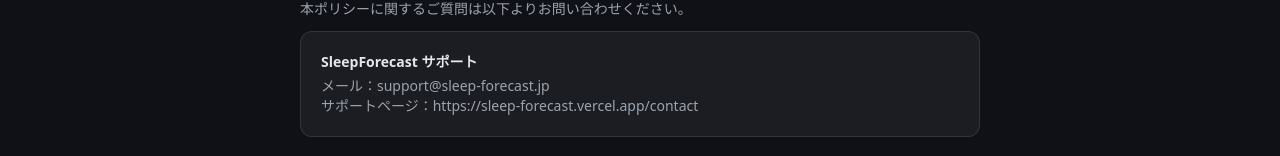
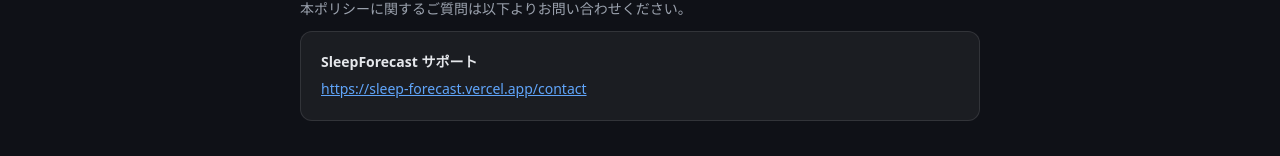
Before and after one commit to zkxymzji2nreuzz-boop/sleep-forecast, a Next.js app: page /privacy in a window 1280 px wide. Shown: the part 1809-1965 px from the top of the page. Built offline with nearby package versions, Linux system fonts and the light colour scheme; no server answers.

Commit message:
fix: privacyページのお問い合わせ — メール削除・サポートページをハイパーリンク化
Co-Authored-By: Claude Sonnet 4.6 <noreply@anthropic.com>

```diff
--- a/src/app/privacy/page.tsx
+++ b/src/app/privacy/page.tsx
@@ -111,8 +111,9 @@ export default function PrivacyPage() {
         <p className="text-sm text-gray-400 mb-3">本ポリシーに関するご質問は以下よりお問い合わせください。</p>
         <div className="bg-white/5 border border-white/10 rounded-xl p-5">
           <p className="text-sm font-bold text-gray-200 mb-1">SleepForecast サポート</p>
-          <p className="text-sm text-gray-400">メール：support@sleep-forecast.jp</p>
-          <p className="text-sm text-gray-400">サポートページ：https://sleep-forecast.vercel.app/contact</p>
+          <a href="/contact" className="text-sm text-blue-400 hover:text-blue-300 underline">
+            https://sleep-forecast.vercel.app/contact
+          </a>
         </div>
       </section>
 
```
